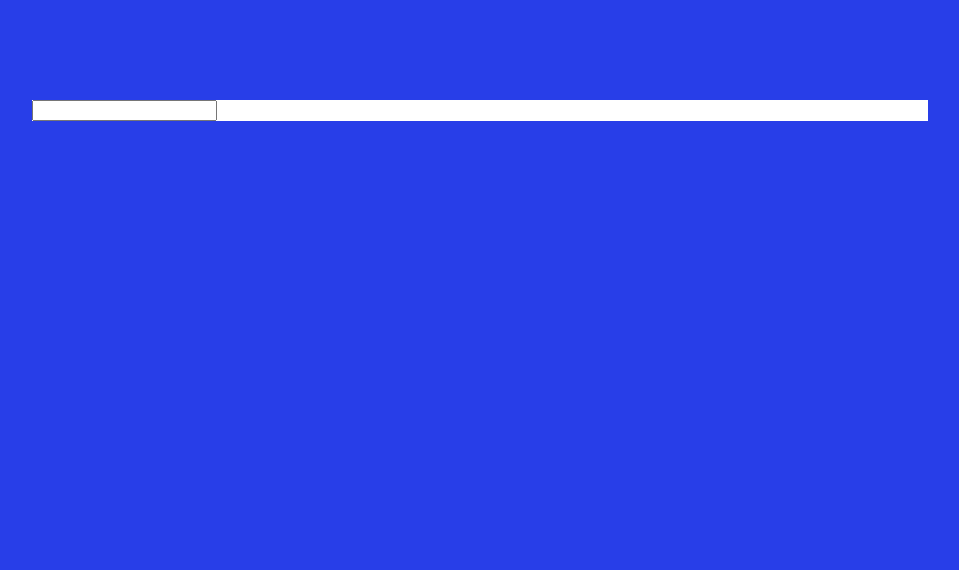
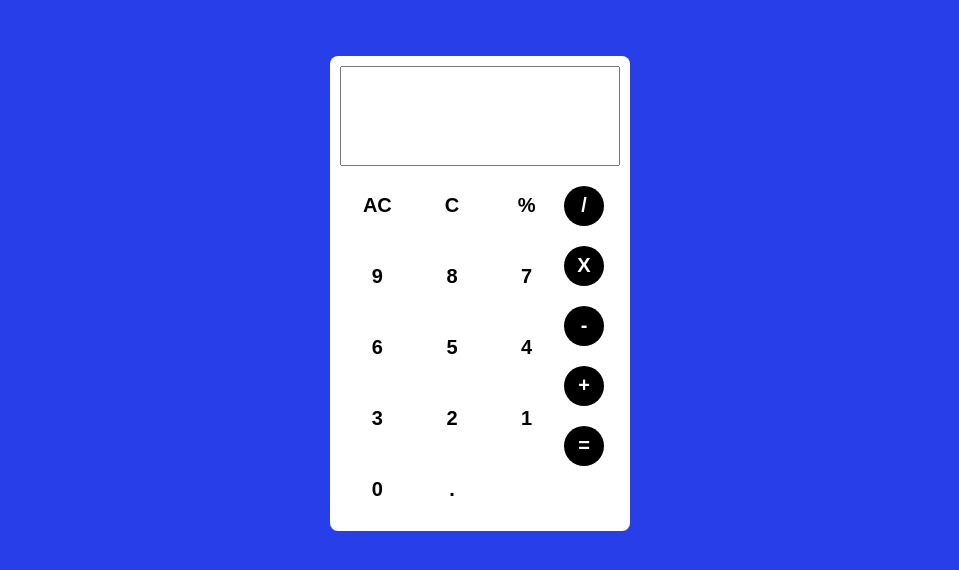
Before and after one commit to Herman100/Calculator, a plain HTML site: page index.html in a window 1280 px wide. Shown: the whole page, without its empty margins (160-1119 px from the left). Drawn offline with Linux system fonts and the light colour scheme.

Commit message:
basic layout

```diff
--- a/index.html
+++ b/index.html
@@ -3,12 +3,37 @@
   <head>
     <meta charset="UTF-8" />
     <meta name="viewport" content="width=device-width, initial-scale=1.0" />
-    <link rel="stylesheet" href="styles.css">
+    <link rel="stylesheet" href="styles.css" />
     <title>Calculator</title>
   </head>
   <body>
     <div class="container">
       <input type="text" class="result" />
+      <div class="keys">
+        <div class="normal">
+          <p class="key">AC</p>
+          <p class="key">C</p>
+          <p class="key">%</p>
+          <p class="key">9</p>
+          <p class="key">8</p>
+          <p class="key">7</p>
+          <p class="key">6</p>
+          <p class="key">5</p>
+          <p class="key">4</p>
+          <p class="key">3</p>
+          <p class="key">2</p>
+          <p class="key">1</p>
+          <p class="key">0</p>
+          <p class="key">.</p>
+        </div>
+        <div class="operators">
+          <p class="key opreator">/</p>
+          <p class="key opreator">X</p>
+          <p class="key opreator">-</p>
+          <p class="key opreator">+</p>
+          <p class="key opreator">=</p>
+        </div>
+      </div>
     </div>
     <script src="index.js"></script>
   </body>
--- a/styles.css
+++ b/styles.css
@@ -8,11 +8,42 @@ body {
   margin: 0;
   padding: 0;
   background-color: #1931e7ee;
+  font-family: sans-serif;
 }
 
 .container {
-  width: 70%;
+  width: 300px;
   height: 50%;
   background-color: #fff;
-  margin: 100px auto;
+  margin: 56px auto;
+  display: grid;
+  grid-template-columns: 1fr;
+  padding: 10px;
+  border-radius: 8px;
 }
+.result {
+  height: 100px;
+  width: 100%;
+}
+.keys {
+  display: grid;
+  grid-template-columns: 4fr 1fr;
+}
+.key {
+  font-size: 20px;
+  font-weight: 700;
+  text-align: center;
+  padding-top: 8px;
+}
+.opreator {
+  background-color: #000;
+  color: #fff;
+  border-radius: 50%;
+  height: 40px;
+  width: 40px;
+}
+
+.normal {
+  display: grid;
+  grid-template-columns: 1fr 1fr 1fr;
+}
```
